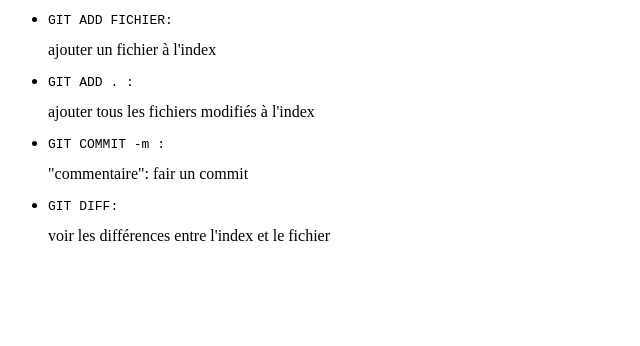
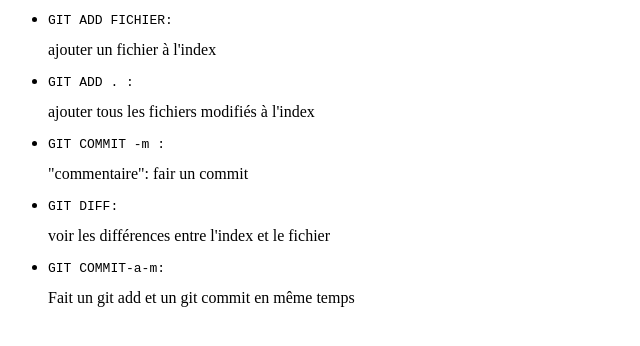
Before and after one commit to dauphine23/projetGit, a plain HTML site: page index.html in a window 1280 px wide. Shown: the part 132-478 px from the top of the page, without its empty margins (0-640 px from the left). Drawn offline with Linux system fonts and the light colour scheme.

Commit message:
ceci est un test

```diff
--- a/index.html
+++ b/index.html
@@ -12,6 +12,7 @@
 		<li><pre>GIT ADD . :</pre> ajouter tous les fichiers modifiés à l'index</li>
 		<li><pre>GIT COMMIT -m :</pre>"commentaire": fair un commit </li>
 		<li><pre>GIT DIFF:</pre>voir les différences entre l'index et le fichier</li>
+		<li><pre>GIT COMMIT-a-m:</pre>Fait un git add et un git commit en même temps </li>
 	</ul>
 </body>
 </html>
```
